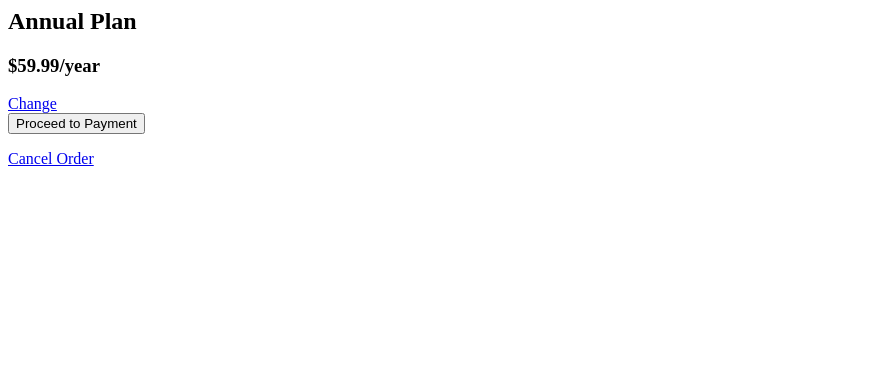
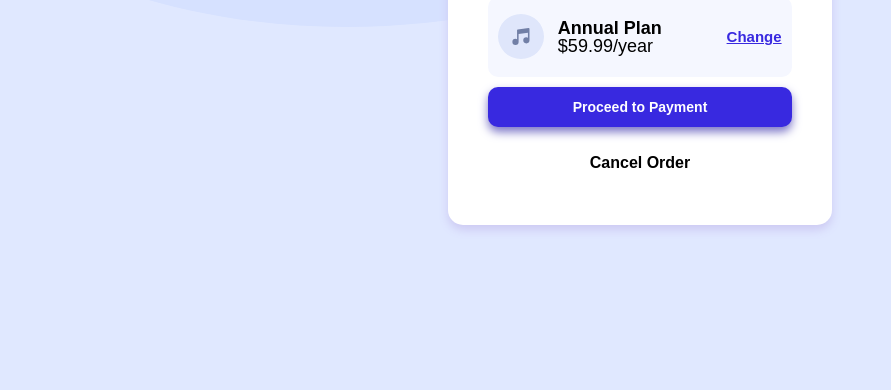
Before and after one commit to Daniel-Garrido/Order-Summary, a plain HTML site: page index.html in a window 1280 px wide. Shown: the part 410-800 px from the top of the page, without its empty margins (0-891 px from the left). Drawn offline with Linux system fonts and the light colour scheme; files whose address does not match are found by name.

Commit message:
Update index.html

```diff
--- a/index.html
+++ b/index.html
@@ -5,7 +5,7 @@
   <meta charset="UTF-8">
   <meta name="viewport" content="width=device-width, initial-scale=1.0">
   <!-- displays site properly based on user's device -->
-  <link rel="stylesheet" href="../Order Summary/CSS/main.css">
+  <link rel="stylesheet" href="../CSS/main.css">
   <link rel="icon" type="image/png" sizes="32x32" href="./images/favicon-32x32.png">
   <title>Frontend Mentor | Order summary card</title>
 </head>
```
